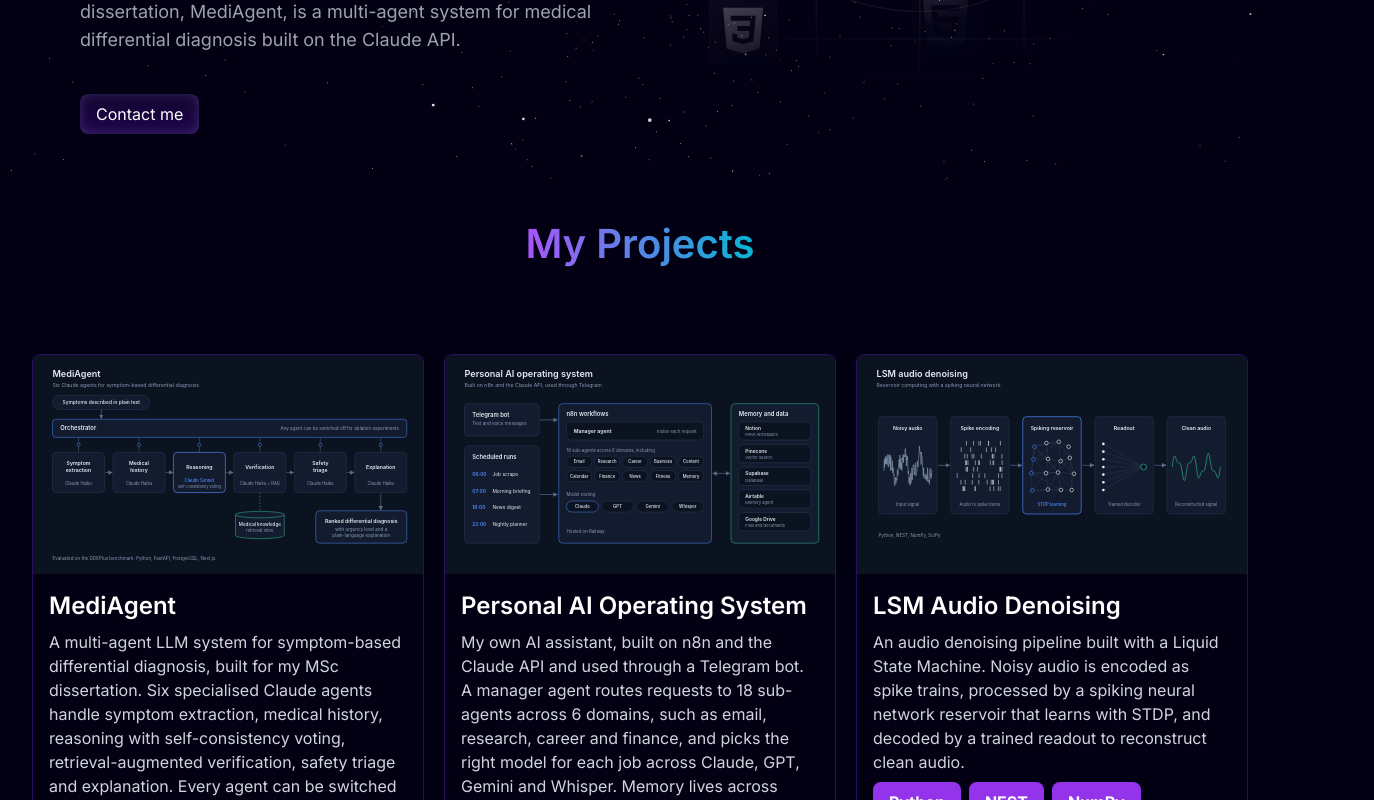
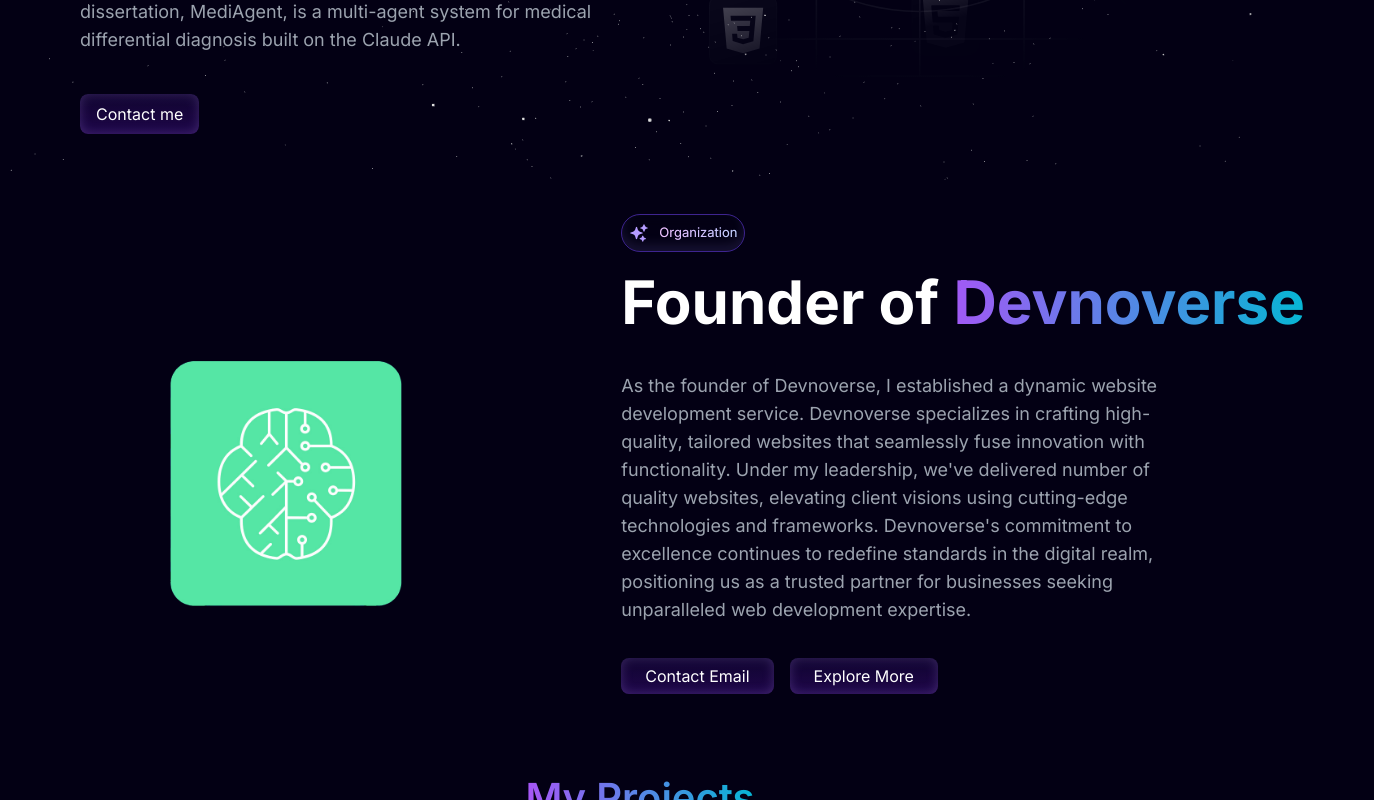
Before and after one commit to PhilipBright/my_portfolio, a Next.js app: page / in a window 1280 px wide. Shown: the part 620-1420 px from the top of the page, 1374 px wide, since content can reach past the window. Built offline with nearby package versions, Linux system fonts and the light colour scheme; a web font is replaced by a local one.

Commit message:
devnoverse

```diff
--- a/app/page.tsx
+++ b/app/page.tsx
@@ -5,6 +5,7 @@
 import Experience from "@/components/main/Experience";
 import Education from "@/components/main/Education";
 import Contact from "@/components/main/Contact";
+import Org from "@/components/main/Org";
 
 export default function Home() {
   return (
@@ -12,6 +13,7 @@
 
       <div className="flex flex-col ">
         <Hero />
+        <Org/>
         <Projects />
         <Experience/>
         <Education/>
--- /dev/null
+++ b/components/main/Org.tsx
@@ -0,0 +1,13 @@
+import React from "react";
+import HeroContent from "../sub/Organization";
+
+const Hero = () => {
+  return (
+    <div className="relative flex flex-col h-full w-full" id="about-me">
+
+      <HeroContent />
+    </div>
+  );
+};
+
+export default Hero;
--- /dev/null
+++ b/components/sub/Organization.tsx
@@ -0,0 +1,90 @@
+"use client";
+
+import React from "react";
+import { motion } from "framer-motion";
+import {
+  slideInFromLeft,
+  slideInFromRight,
+  slideInFromTop,
+} from "@/utils/motion";
+import { SparklesIcon } from "@heroicons/react/24/solid";
+import Image from "next/image";
+
+const HeroContent = () => {
+  return (
+    <motion.div
+      initial="hidden"
+      animate="visible"
+      className="flex flex-row items-center justify-center px-20 mt-20 w-auto z-[20]"
+    >
+         <motion.div
+        variants={slideInFromRight(0.8)}
+        className="md:w-[50%] w-full h-full flex justify-center items-center mt-16 md:mr-32"
+      >
+        <Image
+          src="/dev.svg"
+          alt="work icons"
+          height={350}
+          width={350}
+
+        />
+      </motion.div>
+      <div className="h-full md:w-[70%] w-full flex flex-col gap-5 justify-center m-auto text-start">
+        <motion.div
+          variants={slideInFromTop}
+          className="Welcome-box py-[8px] px-[7px] border border-[#7042f88b] opacity-[0.9]"
+        >
+          <SparklesIcon className="text-[#b49bff] mr-[10px] h-5 w-5" />
+          <h1 className="Welcome-text text-[13px]">
+            Organization
+          </h1>
+        </motion.div>
+
+        <motion.div
+          variants={slideInFromLeft(0.5)}
+          className="flex flex-col gap-5 text-6xl font-bold text-white md:w-[130%] max-w-[800px]"
+        >
+          <span>
+          Founder of
+            <span className="text-transparent bg-clip-text bg-gradient-to-r from-purple-500 to-cyan-500">
+              {" "}
+              Devnoverse
+            </span>
+
+          </span>
+        </motion.div>
+
+        <motion.p
+          variants={slideInFromLeft(0.8)}
+          className="text-lg text-gray-400 my-5 max-w-[800px] "
+        >
+            As the founder of Devnoverse, I established a dynamic website development service.
+            Devnoverse specializes in crafting high-quality, tailored websites that seamlessly fuse innovation with functionality.
+            Under my leadership, we've delivered number of quality websites, elevating client visions using cutting-edge technologies and frameworks.
+            Devnoverse's commitment to excellence continues to redefine standards in the digital realm,
+            positioning us as a trusted partner for businesses seeking unparalleled web development expertise.
+        </motion.p>
+        <div>
+        <motion.a
+          variants={slideInFromLeft(1)}
+          className="px-6 py-2 button-primary text-center text-white cursor-pointer rounded-lg max-w-[200px] mr-4"
+        >
+          Contact Email
+        </motion.a>
+        <motion.a
+          variants={slideInFromRight(1)}
+          className="py-2 px-6 button-primary text-center text-white cursor-pointer rounded-lg max-w-[200px]"
+          href="https://devnoverse.vercel.app/"
+        >
+          Explore More
+        </motion.a>
+        </div>
+
+      </div>
+
+
+    </motion.div>
+  );
+};
+
+export default HeroContent;
```
